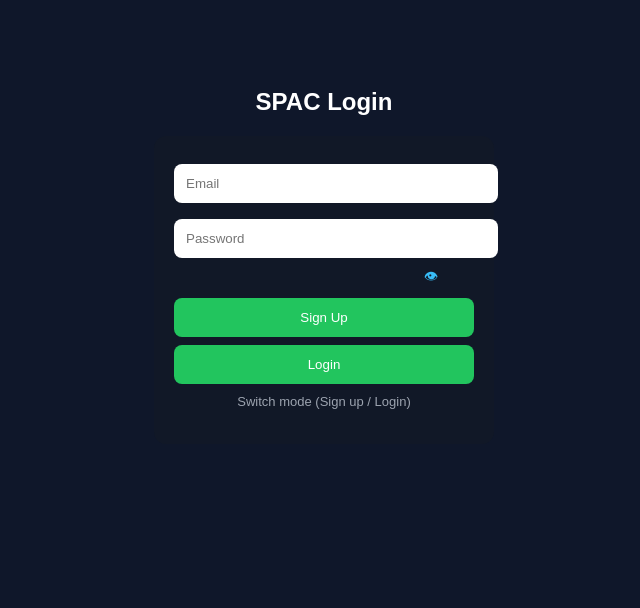
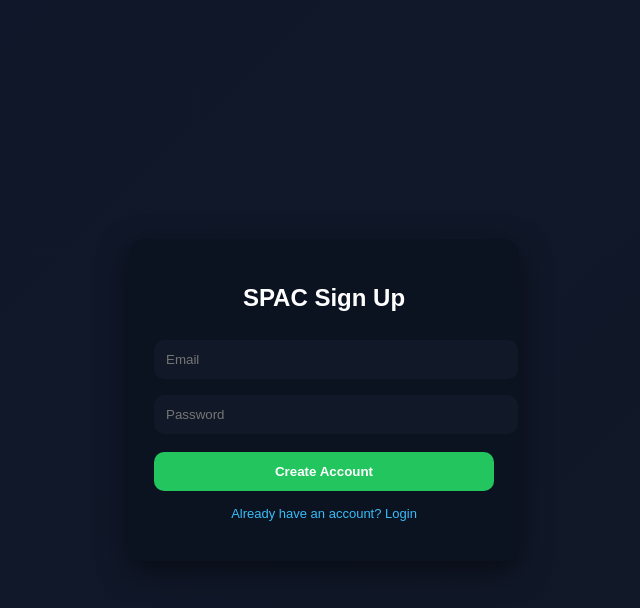
Before and after one commit to Timijane/SPACchat, a plain HTML site: page index.html in a window 1280 px wide. Shown: the whole page, without its empty margins (316-956 px from the left). Drawn offline with Linux system fonts and the light colour scheme.

Commit message:
Update index.html

```diff
--- a/index.html
+++ b/index.html
@@ -1,43 +1,53 @@
 <!DOCTYPE html>
 <html>
 <head>
-  <title>SPAC Auth</title>
+  <title>SPAC - Welcome</title>
 
   <style>
     body {
+      margin: 0;
       font-family: Arial;
-      background: #0f172a;
+      background: linear-gradient(135deg, #0f172a, #111827);
       color: white;
       display: flex;
-      flex-direction: column;
+      justify-content: center;
       align-items: center;
-      padding-top: 60px;
+      height: 100vh;
     }
 
-    .box {
-      background: #111827;
-      padding: 20px;
-      border-radius: 12px;
-      width: 300px;
+    .card {
+      width: 340px;
+      background: #0b1220;
+      padding: 25px;
+      border-radius: 16px;
+      box-shadow: 0 10px 30px rgba(0,0,0,0.5);
+    }
+
+    h2 {
+      text-align: center;
+      margin-bottom: 20px;
     }
 
     input {
       width: 100%;
       padding: 12px;
       margin: 8px 0;
-      border-radius: 8px;
+      border-radius: 10px;
       border: none;
       outline: none;
+      background: #111827;
+      color: white;
     }
 
     button {
       width: 100%;
       padding: 12px;
-      margin-top: 8px;
+      margin-top: 10px;
       border: none;
-      border-radius: 8px;
+      border-radius: 10px;
       background: #22c55e;
       color: white;
+      font-weight: bold;
       cursor: pointer;
     }
 
@@ -46,52 +56,49 @@
     }
 
     .toggle {
-      margin-top: -35px;
-      margin-left: 250px;
+      text-align: center;
+      margin-top: 15px;
+      font-size: 13px;
+      color: #38bdf8;
+      cursor: pointer;
+    }
+
+    .eye {
+      float: right;
+      margin-top: -38px;
+      margin-right: 10px;
       cursor: pointer;
       font-size: 14px;
-      color: #38bdf8;
-      position: relative;
+      color: #9ca3af;
     }
 
     #status {
       margin-top: 15px;
       font-size: 13px;
+      text-align: center;
       color: #38bdf8;
-      text-align: center;
-    }
-
-    .switch {
-      margin-top: 10px;
-      font-size: 13px;
-      color: #9ca3af;
-      cursor: pointer;
-      text-align: center;
     }
   </style>
 </head>
 
 <body>
 
-<h2>SPAC Login</h2>
+<div class="card">
 
-<div class="box">
+  <h2 id="title">SPAC Sign Up</h2>
 
   <input id="email" placeholder="Email" />
 
-  <div style="position: relative;">
-    <input id="password" type="password" placeholder="Password" />
-    <span class="toggle" onclick="togglePassword()">👁</span>
+  <input id="password" type="password" placeholder="Password" />
+  <div class="eye" onclick="togglePass()">👁</div>
+
+  <button onclick="handleAuth()" id="btn">Create Account</button>
+
+  <div class="toggle" onclick="switchMode()">
+    Already have an account? Login
   </div>
 
-  <button onclick="signup()">Sign Up</button>
-  <button onclick="login()">Login</button>
-
-  <div class="switch" onclick="switchMode()">
-    Switch mode (Sign up / Login)
-  </div>
-
-  <p id="status"></p>
+  <div id="status"></div>
 
 </div>
 
@@ -122,38 +129,41 @@
   document.getElementById("status").innerText = msg;
 }
 
-window.signup = async function () {
+window.switchMode = function () {
+  isLogin = !isLogin;
+
+  document.getElementById("title").innerText = isLogin ? "SPAC Login" : "SPAC Sign Up";
+  document.getElementById("btn").innerText = isLogin ? "Login" : "Create Account";
+
+  document.querySelector(".toggle").innerText =
+    isLogin ? "Don't have an account? Sign up" : "Already have an account? Login";
+
+  setStatus("");
+};
+
+window.handleAuth = async function () {
+
   const email = document.getElementById("email").value;
   const password = document.getElementById("password").value;
 
   try {
-    const user = await createUserWithEmailAndPassword(auth, email, password);
-    setStatus("Signup success ✔ " + user.user.email);
+
+    if (!isLogin) {
+      const user = await createUserWithEmailAndPassword(auth, email, password);
+      setStatus("Account created ✔ " + user.user.email);
+    } else {
+      const user = await signInWithEmailAndPassword(auth, email, password);
+      setStatus("Login successful ✔ " + user.user.email);
+    }
+
   } catch (e) {
-    setStatus("Signup error ❌ " + e.message);
+    setStatus("Error ❌ " + e.message);
   }
 };
 
-window.login = async function () {
-  const email = document.getElementById("email").value;
-  const password = document.getElementById("password").value;
-
-  try {
-    const user = await signInWithEmailAndPassword(auth, email, password);
-    setStatus("Login success ✔ " + user.user.email);
-  } catch (e) {
-    setStatus("Login error ❌ " + e.message);
-  }
-};
-
-window.togglePassword = function () {
+window.togglePass = function () {
   const pass = document.getElementById("password");
   pass.type = pass.type === "password" ? "text" : "password";
-};
-
-window.switchMode = function () {
-  isLogin = !isLogin;
-  setStatus(isLogin ? "Login mode" : "Signup mode");
 };
 
 </script>
```
